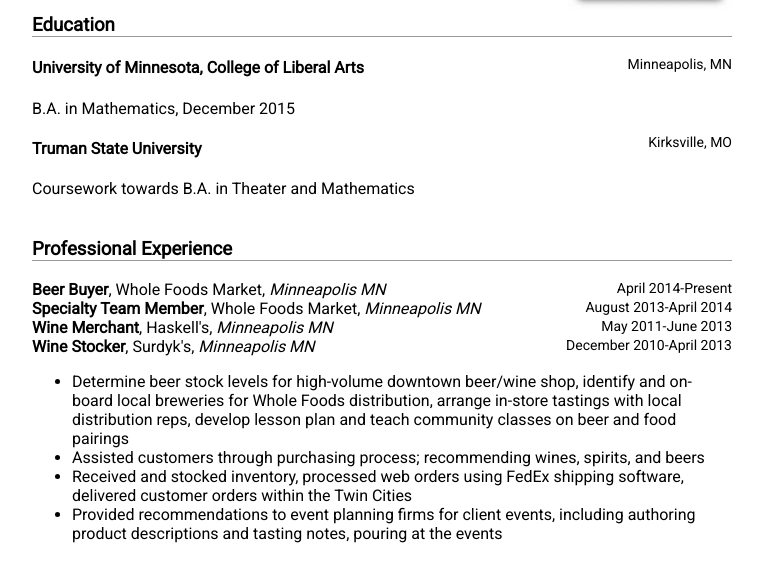
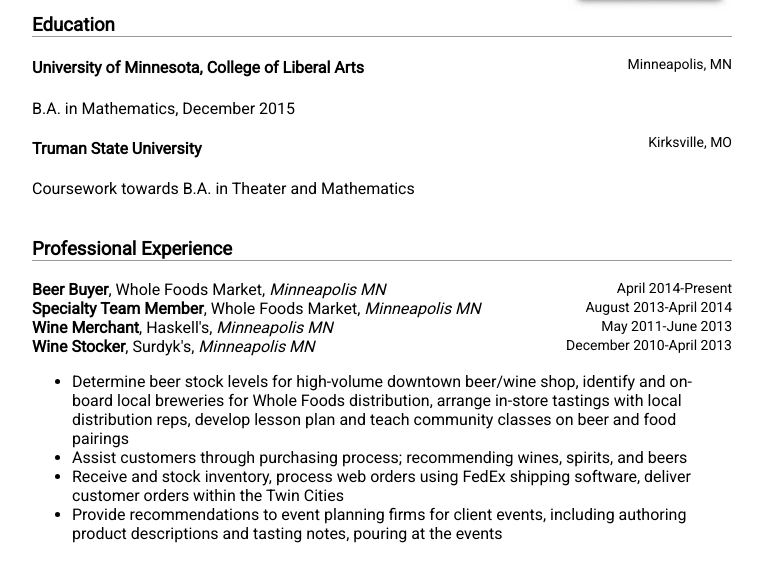
Before and after one commit to russellpipal/russellpipal.github.io, a plain HTML site: page index.html in a window 1280 px wide. Shown: the part 250-832 px from the top of the page, without its empty margins (258-1021 px from the left). Drawn offline with Linux system fonts and the light colour scheme.

Commit message:
Fixing tense problem

```diff
--- a/index.html
+++ b/index.html
@@ -66,9 +66,9 @@
 
 				<ul>
 					<li>Determine beer stock levels for high-volume downtown beer/wine shop, identify and on-board local breweries for Whole Foods distribution, arrange in-store tastings with local distribution reps, develop lesson plan and teach community classes on beer and food pairings</li>
-					<li>Assisted customers through purchasing process; recommending wines, spirits, and beers</li>
-					<li>Received and stocked inventory, processed web orders using FedEx shipping software, delivered customer orders within the Twin Cities</li>
-					<li>Provided recommendations to event planning firms for client events, including authoring product descriptions and tasting notes, pouring at the events</li>
+					<li>Assist customers through purchasing process; recommending wines, spirits, and beers</li>
+					<li>Receive and stock inventory, process web orders using FedEx shipping software, deliver customer orders within the Twin Cities</li>
+					<li>Provide recommendations to event planning firms for client events, including authoring product descriptions and tasting notes, pouring at the events</li>
 				</ul>
 			</div>
 		</div>
```
